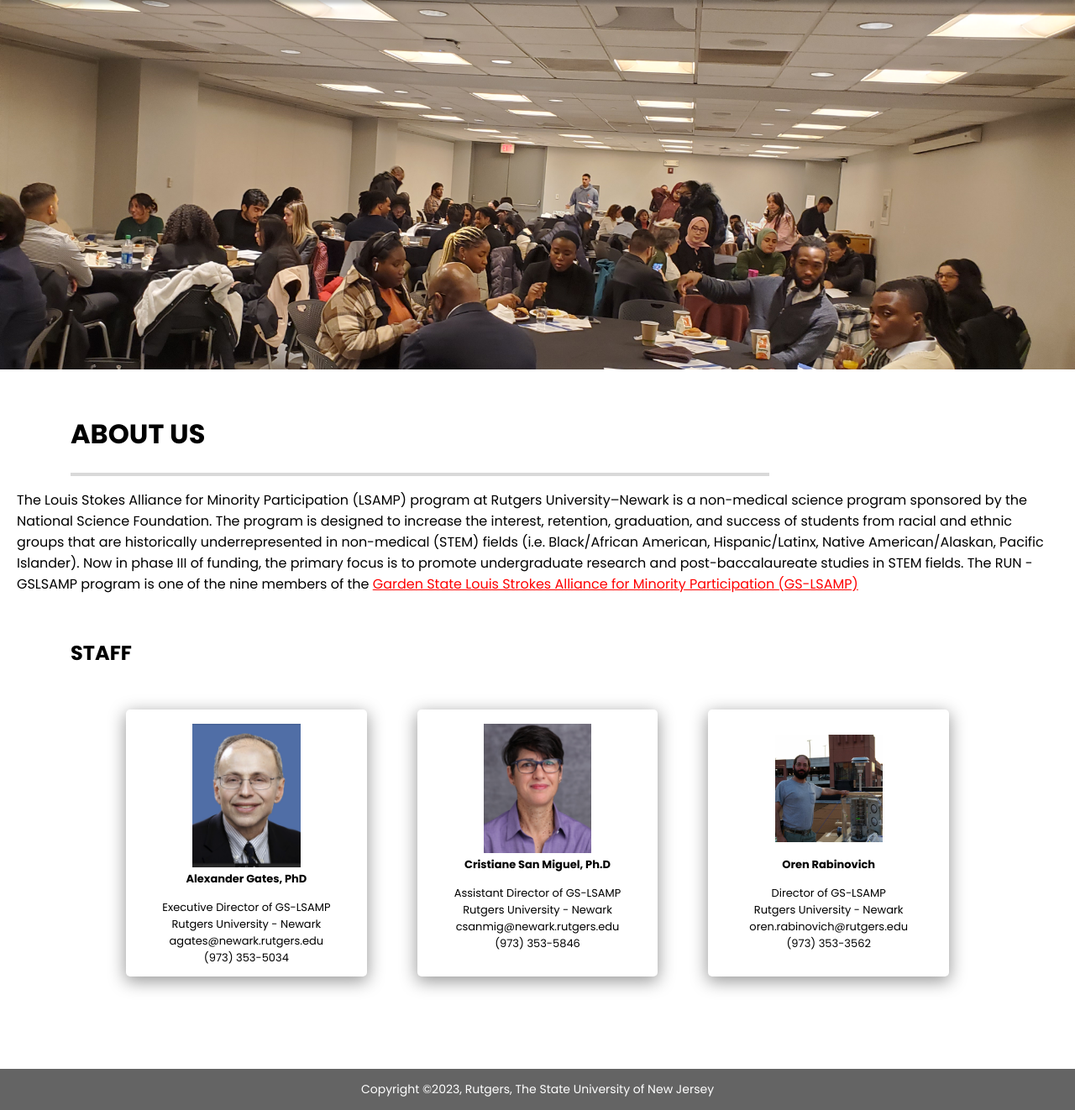
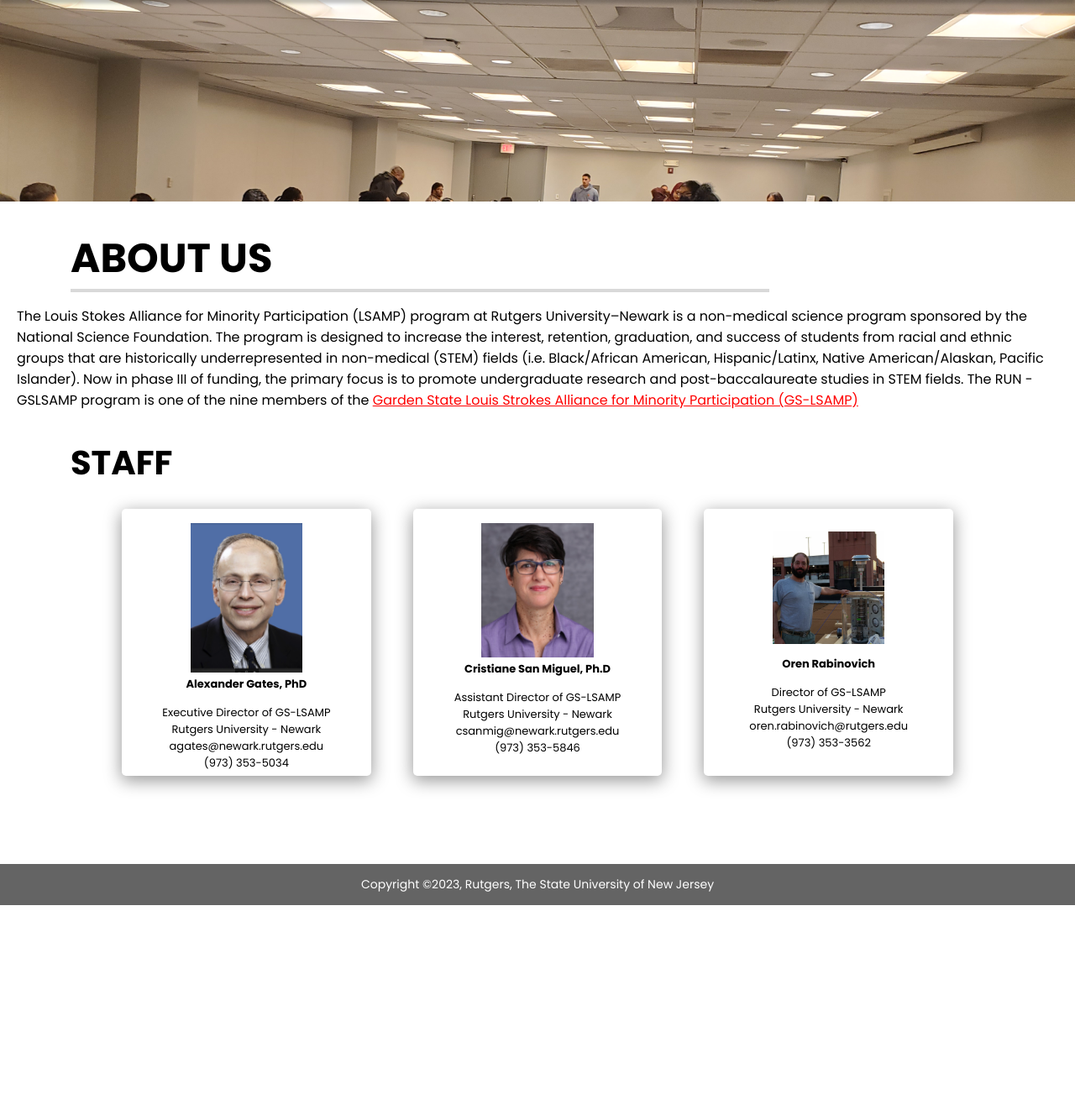
Before and after one commit to rutgers-newark-gslsamp/run-gslsamp-site, a PHP site: page /pages/about.html in a window 1280 px wide. Shown: the part 99-1421 px from the top of the page at 84% size. After the commit the page ends 1177 px from the top, so only its background shows below. Run offline with PHP 8.4, Linux system fonts and the light colour scheme.

Commit message:
Refactor class names
Removed unnecessary classes and implemented existing ones to reduce clutter and waste of resources

```diff
--- a/assets/stylesheets/about.css
+++ b/assets/stylesheets/about.css
@@ -1,6 +1,7 @@
+/* HERO SECTION */
 .hero-picture-wrapper{
     position: relative;
-    max-height: 55vh; /* adjust the max-height as desired */
+    max-height: 30vh; /* adjust the max-height as desired */
     overflow: hidden; /* crop the image to fit the wrapper */
 }
 .hero-picture {
@@ -11,33 +12,26 @@
     margin: auto;
     width:100%;
 }
-.main-message{
-    padding: 0px 20px;
-}
-
-
-.part-header {
-    display: flex;
-    flex-direction: column;
-    align-items: flex-start;
-}
-.part-header hr {
-    height: 4px;
-    background-color: #D9D9D9;
-    margin: 0;
-    border: none;
-    width:50%;
-}
-.part-header h1{
-    font-size: 50px;
+/* MISC */
+.about-us-page-subtitle  {
+    font-size: 2.5rem;
+    width: 45vw;
     font-weight: 700;
     text-transform: uppercase;
     margin: 0;
 }
 
-
-
-
+/* ABOUT US SECTION */
+.about-us-page-title {
+    font-size: 3rem;
+    width: 45vw;
+    font-weight: 700;
+    text-transform: uppercase;
+    margin: 0;
+}
+.main-message{
+    padding: 0px 20px;
+}
 
 a.inline-link{
     color: red;
@@ -54,7 +48,7 @@ a.inline-link{
     flex-direction: column;
     justify-content: space-between;
     align-items: center;
-    margin: 30px;
+    margin: 25px;
     padding: 15px;
     /* try to make the cards smaller*/
     max-height: 18rem;
```
